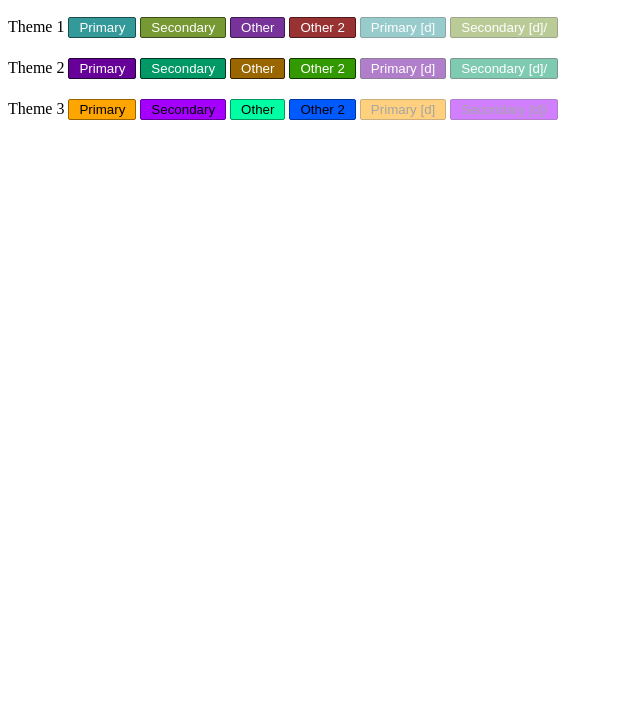
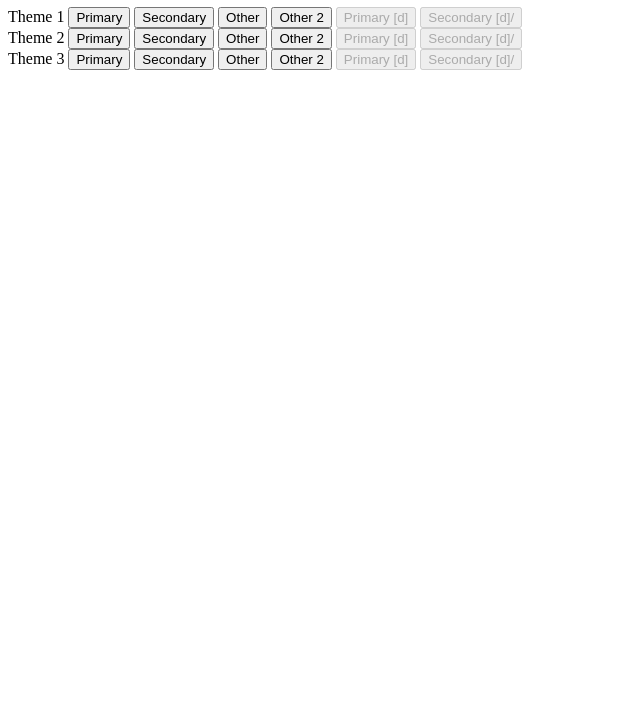
Before and after one commit to afifalfiano/Sass-Basic, a website: page index.html in a window 1280 px wide. Shown: the part 73-800 px from the top of the page, without its empty margins (0-640 px from the left). Drawn offline with Linux system fonts and the light colour scheme.

Commit message:
first solution

```diff
--- a/index.html
+++ b/index.html
@@ -7,7 +7,7 @@
     <link rel="stylesheet" href="build/stylesheets/styles.css">
 </head>
 <body>
-    <h1>Color Function</h1>
+    <h1>Atomic Function</h1>
     <div class="theme-1">
         <span>Theme 1</span>
         <button class="btn btn-primary">Primary</button>
--- a/styles.scss
+++ b/styles.scss
@@ -1,29 +1,10 @@
-@import '_variables.scss';
-@import '_mixins.scss';
+@for $i from 1 through 5 {
+  $size: $i * 5;
+  .m-t-#{$size} {
+    margin-top: #{$size}
+  }
 
-.btn {
-  padding: 2px 10px;
-  margin: 10px 0;
-  border: 1px solid transparent;
-  border-radius: 2px;
-  color: #000;
-  &:hover:not(:disabled) {
-    box-shadow: 0 5px 15px rgba(0,0,0,0.8);
-  }
-  &:disabled {
-    color: rgb(77, 77, 77);
-    opacity: 0.5;
+  .m-b-#{$size} {
+    margin-bottom: #{$size};
   }
 }
-
-.theme-1{
-  @include theme(#399, 100deg);
-}
-
-.theme-2{
-  @include theme(#609, $darkenpct: 75%);
-}
-
-.theme-3{
-  @include theme(orange);
-}
```
Also changed, not shown: build/stylesheets/styles.css, 1 other file.
